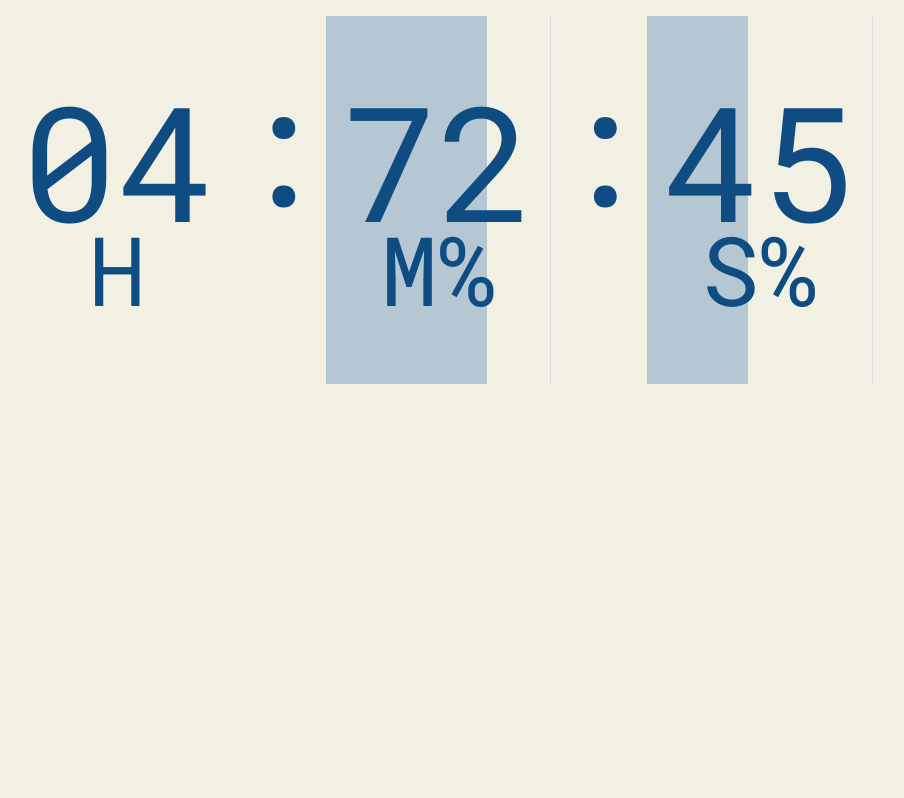
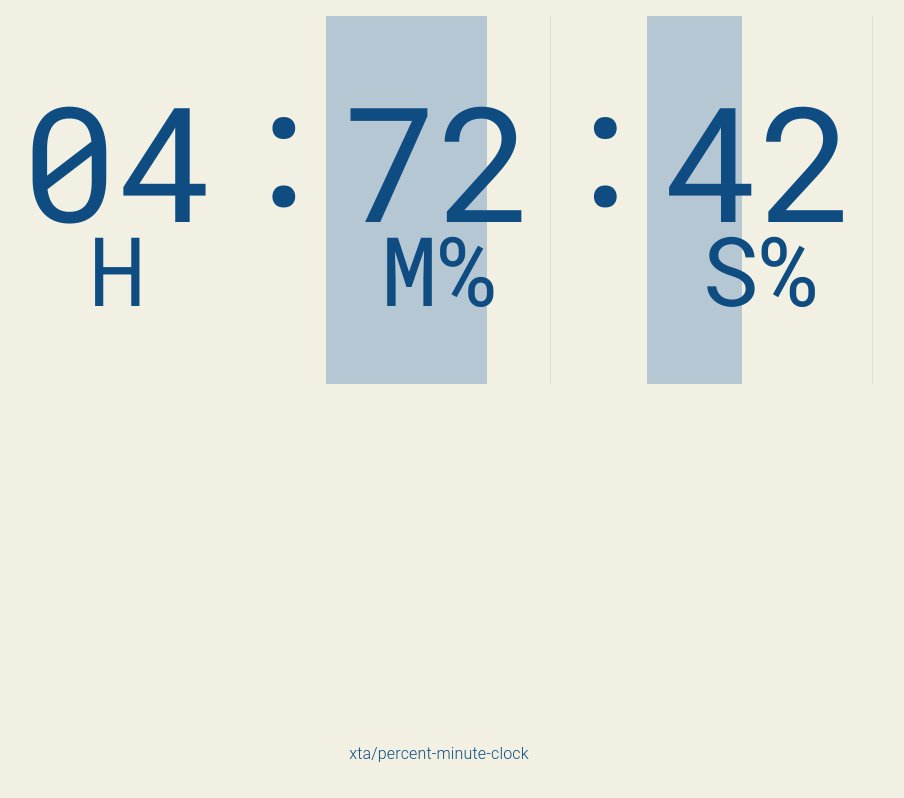
Before and after one commit to xta/percent-minute-clock, a Vue app: page / in a window 1280 px wide. Shown: the whole page, without its empty margins (201-1105 px from the left). Built offline with nearby package versions, Linux system fonts and the light colour scheme.

Commit message:
add github link at bottom of page

```diff
--- a/src/App.vue
+++ b/src/App.vue
@@ -4,6 +4,10 @@
       <Digits :value="hour" :basis="24" label="H" />:
       <Digits :value="minute" :basis="60" label="M" :percentMode="true" />:
       <Digits :value="second" :basis="60" label="S" :percentMode="true" />
+    </div>
+
+    <div class="source">
+      <a href="https://github.com/xta/percent-minute-clock">xta/percent-minute-clock</a>
     </div>
   </div>
 </template>
@@ -55,13 +59,25 @@ export default {
   justify-content: center;
 }
 
-@media (max-width: 40.0rem) {
+.source {
+  position: fixed;
+  left: 50%;
+  bottom: 20px;
+  transform: translate(-50%, -50%);
+  margin: 0 auto;
+}
+
+.source a {
+  color: rgb(15, 76, 129);
+}
+
+@media (max-width: 40rem) {
   .clock {
     font-size: 4em;
   }
 }
 
-@media screen and (min-width: 40.0rem) and (max-width: 60.0rem) {
+@media screen and (min-width: 40rem) and (max-width: 60rem) {
   .clock {
     font-size: 7em;
   }
```
